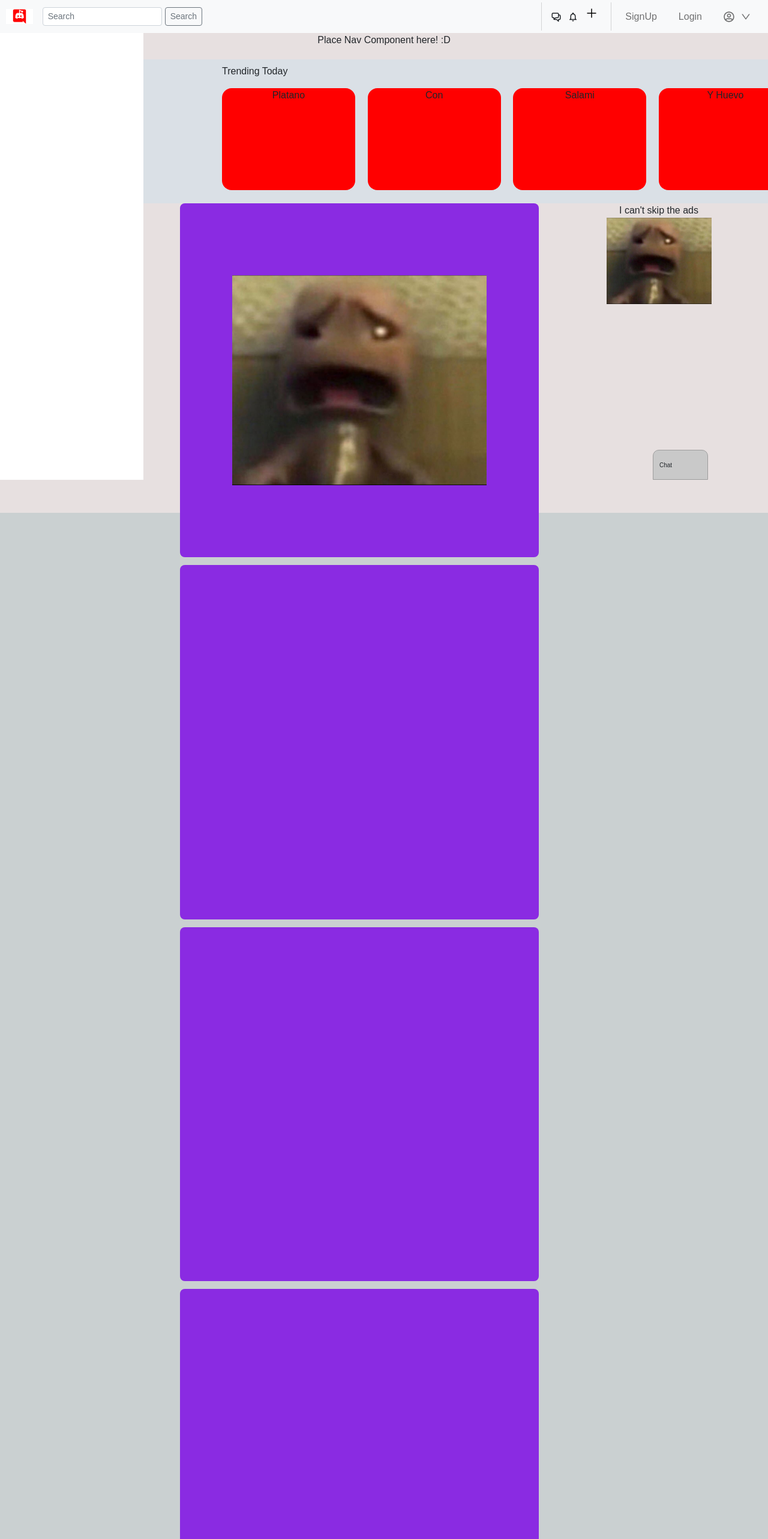
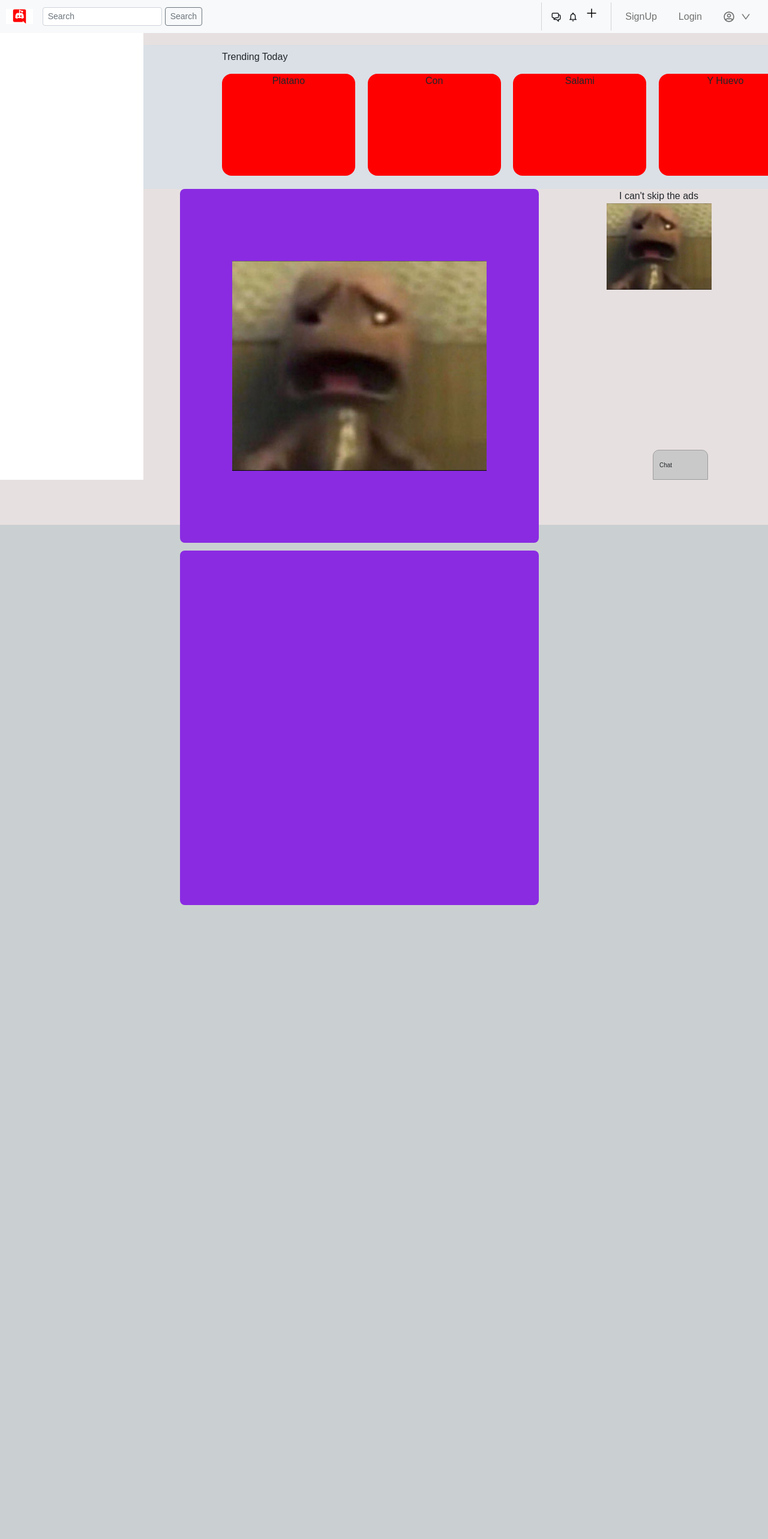
Before and after one commit to SEI-Buffleheads/Breddit-The-Better-Reddit, a React (Create React App) app: page / in a window 1280 px wide. Shown: the top 2566 px of the page at 60% size. After the commit the page ends 1509 px from the top, so only its background shows below. Built offline with nearby package versions, Linux system fonts and the light colour scheme.

Commit message:
imorted Post, Aside, Ads into Home, removed nav, and removed some posts

```diff
--- a/src/pages/Home/Home.jsx
+++ b/src/pages/Home/Home.jsx
@@ -1,11 +1,14 @@
 import React from "react";
 import "./Home.css";
-import test from "../../images/test-img.png"
+import test from "../../images/test-img.png";
+
+import Post from "../../components/Post/Post";
+import Aside from "../../components/Aside/Aside";
+import Ads from "../../components/Ads/Ads";
 
 function Home() {
   return (
     <div className="home-container">
-      <div className="nav-component">Place Nav Component here! :D</div>
       <div className="trending-container">
         <div className="trending-text">Trending Today</div>
         <div className="trending-card-container">
@@ -20,25 +23,15 @@ function Home() {
         <div className="posts">
           <div className="post-cards">
             <div className="post-content">
-              <img alt="" src={ test } />
+              <img alt="" src={test} />
             </div>
           </div>
           <div className="post-cards"></div>
-          <div className="post-cards"></div>
-          <div className="post-cards"></div>
-          <div className="post-cards"></div>
-          <div className="post-cards"></div>
-          <div className="post-cards"></div>
-          <div className="post-cards"></div>
-          <div className="post-cards"></div>
-          <div className="post-cards"></div>
-          <div className="post-cards"></div>
-          <div className="post-cards"></div>
-          <div className="post-cards"></div>
         </div>
-        <div className="ads">I can't skip the ads
+        <div className="ads">
+          I can't skip the ads
           <div className="ad1">
-            <img alt="" src={ test }/>
+            <img alt="" src={test} />
           </div>
         </div>
       </div>
```
Also changed, not shown: 1 other file (tests, documents, lock files or other folders). Lines whose indentation alone changed are shown as unchanged.
